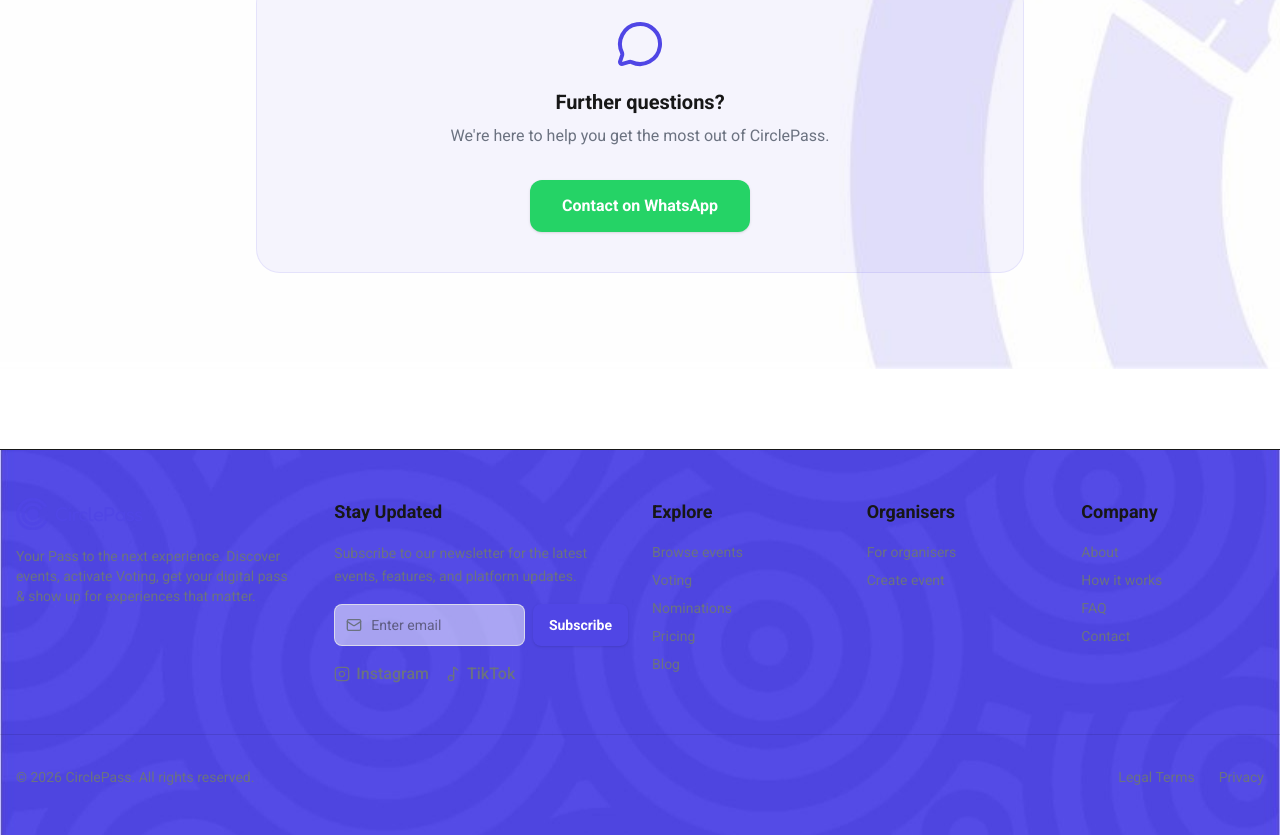
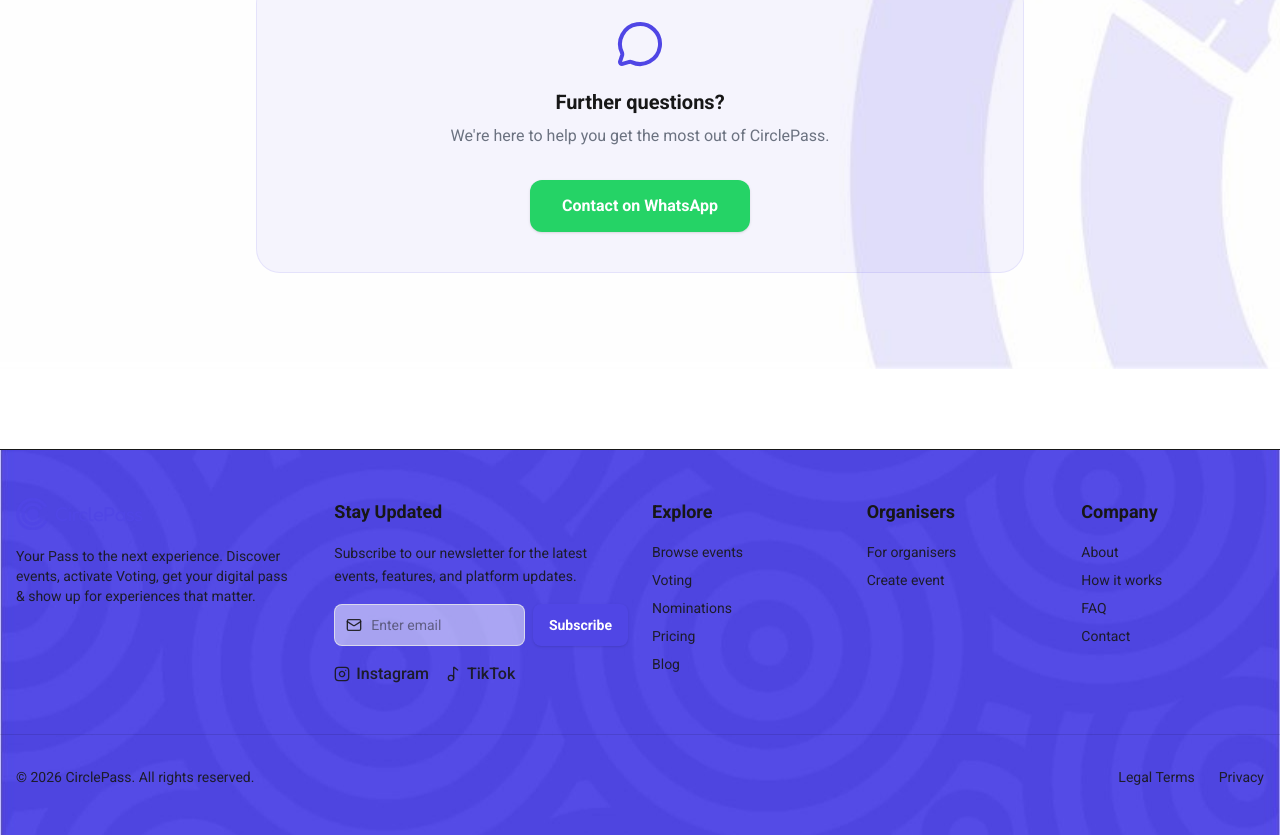
Before and after one commit to omoluabi44/circle_pass, a Next.js app: page / in a window 1280 px wide. Shown: the part 7891-8726 px from the top of the page. Built offline with nearby package versions, Linux system fonts and the light colour scheme; no server answers.

Commit message:
style: Change footer text color from muted gray to higher contrast white/foreground to improve readability

```diff
--- a/src/components/layout/Footer.tsx
+++ b/src/components/layout/Footer.tsx
@@ -37,7 +37,7 @@ export function Footer() {
           <div className="lg:col-span-6 flex flex-col lg:flex-row gap-4 lg:gap-6">
             <div className="lg:w-1/2 space-y-0 lg:space-y-4 pr-0 lg:pr-4">
               <Logo className="flex items-center space-x-2" />
-              <p className="text-muted-foreground text-sm max-w-xs hidden lg:block mt-4">
+              <p className="text-foreground/90 text-sm max-w-xs hidden lg:block mt-4">
                 Your Pass to the next experience. Discover events, activate Voting, get your digital pass & show up for experiences that matter.
               </p>
             </div>
@@ -45,10 +45,10 @@ export function Footer() {
             <div className="lg:w-1/2 flex flex-col gap-4 mt-2 lg:mt-0">
               <FooterNewsletter />
               <div className="flex gap-4">
-                <Link href="https://www.instagram.com/circle.pass?stkn=MW1kMzhucnZ5enN1aQ==" target="_blank" rel="noopener noreferrer" className="text-muted-foreground hover:text-primary transition-colors flex items-center gap-1.5 font-medium">
+                <Link href="https://www.instagram.com/circle.pass?stkn=MW1kMzhucnZ5enN1aQ==" target="_blank" rel="noopener noreferrer" className="text-foreground/90 hover:text-primary transition-colors flex items-center gap-1.5 font-medium">
                   <InstagramIcon className="w-4 h-4" /> Instagram
                 </Link>
-                <Link href="https://www.tiktok.com/@circle.pass?_r=1&_t=ZS-99xQ4N6hnPO" target="_blank" rel="noopener noreferrer" className="text-muted-foreground hover:text-primary transition-colors flex items-center gap-1.5 font-medium">
+                <Link href="https://www.tiktok.com/@circle.pass?_r=1&_t=ZS-99xQ4N6hnPO" target="_blank" rel="noopener noreferrer" className="text-foreground/90 hover:text-primary transition-colors flex items-center gap-1.5 font-medium">
                   <Music2 className="w-4 h-4" /> TikTok
                 </Link>
               </div>
@@ -58,7 +58,7 @@ export function Footer() {
           <div className="lg:col-span-6 grid grid-cols-3 gap-2 sm:gap-4 md:gap-8 mt-4 lg:mt-0">
             <div className="space-y-3 md:space-y-4">
               <h4 className="font-semibold text-[13px] sm:text-base md:text-lg text-foreground">Explore</h4>
-              <ul className="space-y-2 text-[11px] sm:text-xs md:text-sm text-muted-foreground">
+              <ul className="space-y-2 text-[11px] sm:text-xs md:text-sm text-foreground/90">
                 <li><Link href="/events" className="hover:text-primary transition-colors">Browse events</Link></li>
                 <li><Link href="/coming-soon" className="hover:text-primary transition-colors">Voting</Link></li>
                 <li><Link href="/coming-soon" className="hover:text-primary transition-colors">Nominations</Link></li>
@@ -69,7 +69,7 @@ export function Footer() {
 
             <div className="space-y-3 md:space-y-4">
               <h4 className="font-semibold text-[13px] sm:text-base md:text-lg text-foreground">Organisers</h4>
-              <ul className="space-y-2 text-[11px] sm:text-xs md:text-sm text-muted-foreground">
+              <ul className="space-y-2 text-[11px] sm:text-xs md:text-sm text-foreground/90">
                 <li><Link href="/organizer" className="hover:text-primary transition-colors">For organisers</Link></li>
                 <li><Link href="/organizer/events/create" className="hover:text-primary transition-colors">Create event</Link></li>
               </ul>
@@ -77,7 +77,7 @@ export function Footer() {
 
             <div className="space-y-3 md:space-y-4">
               <h4 className="font-semibold text-[13px] sm:text-base md:text-lg text-foreground">Company</h4>
-              <ul className="space-y-2 text-[11px] sm:text-xs md:text-sm text-muted-foreground">
+              <ul className="space-y-2 text-[11px] sm:text-xs md:text-sm text-foreground/90">
                 <li><Link href="/about" className="hover:text-primary transition-colors">About</Link></li>
                 <li><Link href="/how-it-works" className="hover:text-primary transition-colors">How it works</Link></li>
                 <li><Link href="/#faq" className="hover:text-primary transition-colors">FAQ</Link></li>
@@ -86,7 +86,7 @@ export function Footer() {
             </div>
           </div>
         </div>
-        <div className="container mx-auto px-4 mt-12 pt-8 border-t border-black/10 text-sm text-muted-foreground text-center flex flex-col md:flex-row justify-between items-center gap-4">
+        <div className="container mx-auto px-4 mt-12 pt-8 border-t border-black/10 text-sm text-foreground/90 text-center flex flex-col md:flex-row justify-between items-center gap-4">
           <p>&copy; {new Date().getFullYear()} CirclePass. All rights reserved.</p>
           <div className="flex gap-6">
             <Link href="#" className="hover:text-primary transition-colors">Legal Terms</Link>
--- a/src/components/layout/FooterNewsletter.tsx
+++ b/src/components/layout/FooterNewsletter.tsx
@@ -44,7 +44,7 @@ export function FooterNewsletter() {
   return (
     <div className="space-y-4">
       <h4 className="font-semibold text-[13px] sm:text-base md:text-lg text-foreground">Stay Updated</h4>
-      <p className="text-[11px] sm:text-xs md:text-sm text-muted-foreground leading-relaxed">
+      <p className="text-[11px] sm:text-xs md:text-sm text-foreground/90 leading-relaxed">
         Subscribe to our newsletter for the latest events, features, and platform updates.
       </p>
 
@@ -56,7 +56,7 @@ export function FooterNewsletter() {
       ) : (
         <form onSubmit={handleSubmit} className="flex gap-2 w-full">
           <div className="relative flex-1 min-w-0">
-            <Mail className="absolute left-3 top-1/2 -translate-y-1/2 w-4 h-4 text-muted-foreground" />
+            <Mail className="absolute left-3 top-1/2 -translate-y-1/2 w-4 h-4 text-foreground/90" />
             <input
               type="email"
               value={email}
```
Also changed, not shown: 1 other file (tests, documents, lock files or other folders).
